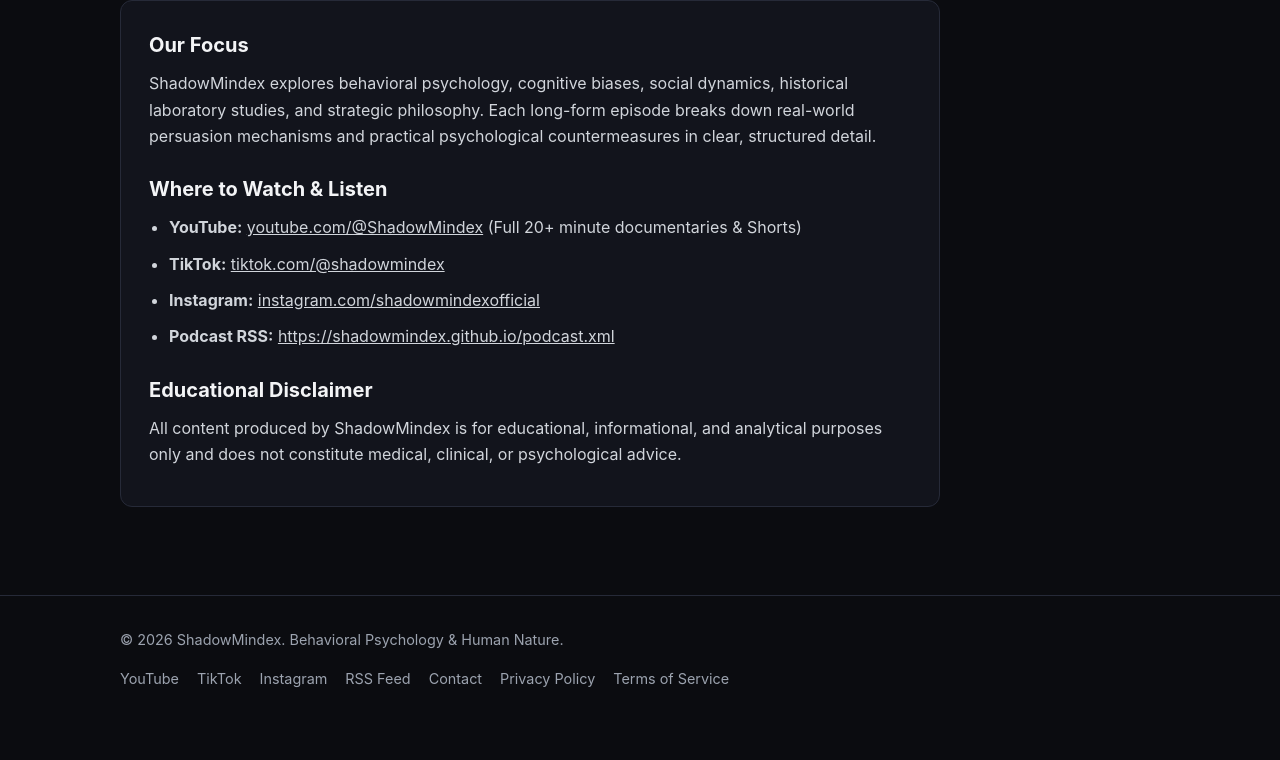
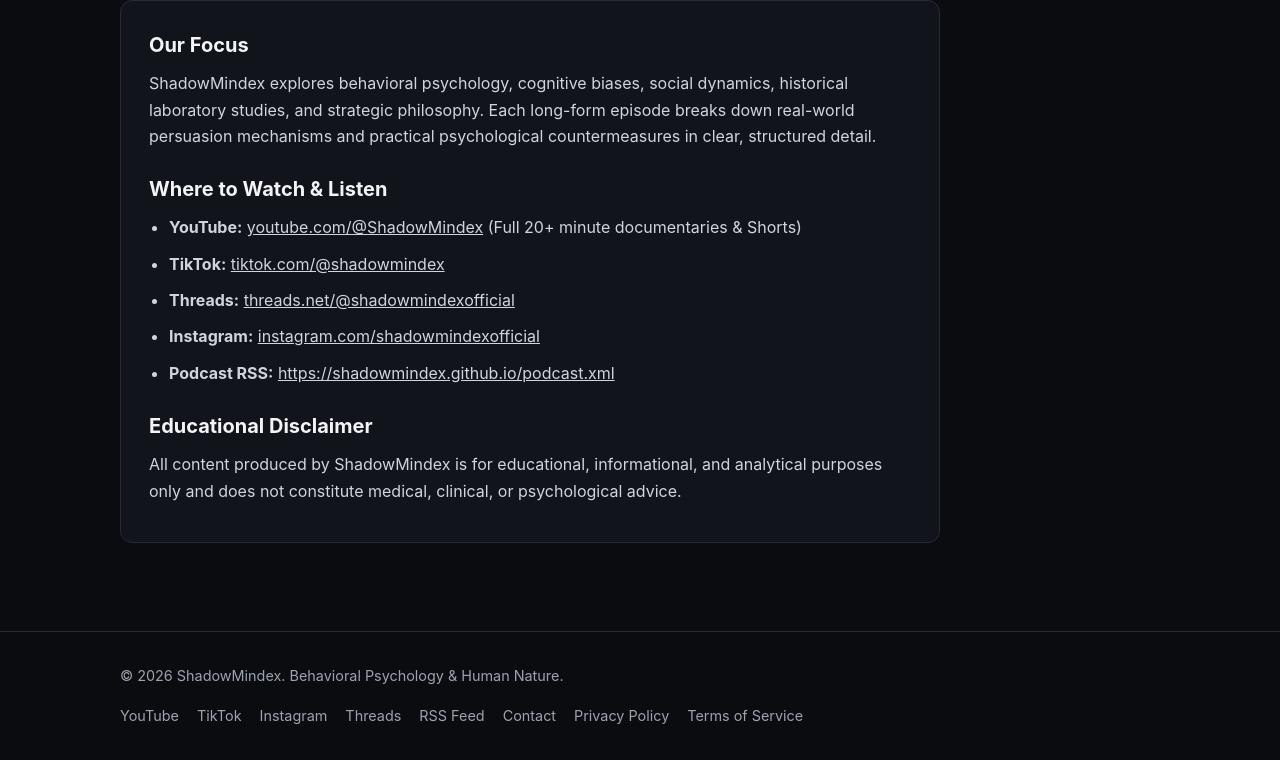
Before and after one commit to shadowmindex/shadowmindex.github.io, a plain HTML site: page about.html in a window 1280 px wide. Shown: the part 237-997 px from the top of the page. Before the commit the page ends 960 px from the top, so only its background shows below. Drawn offline with Linux system fonts and the light colour scheme.

Commit message:
Add Threads links across site pages

```diff
--- a/about.html
+++ b/about.html
@@ -37,6 +37,7 @@
       <ul>
         <li><strong>YouTube:</strong> <a href="https://www.youtube.com/@ShadowMindex" target="_blank" rel="noopener" style="text-decoration:underline;">youtube.com/@ShadowMindex</a> (Full 20+ minute documentaries &amp; Shorts)</li>
         <li><strong>TikTok:</strong> <a href="https://www.tiktok.com/@shadowmindex" target="_blank" rel="noopener" style="text-decoration:underline;">tiktok.com/@shadowmindex</a></li>
+        <li><strong>Threads:</strong> <a href="https://www.threads.net/@shadowmindexofficial" target="_blank" rel="noopener" style="text-decoration:underline;">threads.net/@shadowmindexofficial</a></li>
         <li><strong>Instagram:</strong> <a href="https://www.instagram.com/shadowmindexofficial" target="_blank" rel="noopener" style="text-decoration:underline;">instagram.com/shadowmindexofficial</a></li>
         <li><strong>Podcast RSS:</strong> <a href="podcast.xml" style="text-decoration:underline;">https://shadowmindex.github.io/podcast.xml</a></li>
       </ul>
@@ -55,6 +56,7 @@
       <a href="https://www.youtube.com/@ShadowMindex" target="_blank" rel="noopener">YouTube</a>
       <a href="https://www.tiktok.com/@shadowmindex" target="_blank" rel="noopener">TikTok</a>
       <a href="https://www.instagram.com/shadowmindexofficial" target="_blank" rel="noopener">Instagram</a>
+      <a href="https://www.threads.net/@shadowmindexofficial" target="_blank" rel="noopener">Threads</a>
       <a href="podcast.xml">RSS Feed</a>
       <a href="contact.html">Contact</a>
       <a href="privacy.html">Privacy Policy</a>
```
Also changed, not shown: contact.html (+1 -0 lines), episodes.html (+1 -0 lines), index.html (+2 -0 lines), privacy.html (+1 -0 lines), terms.html (+1 -0 lines).
